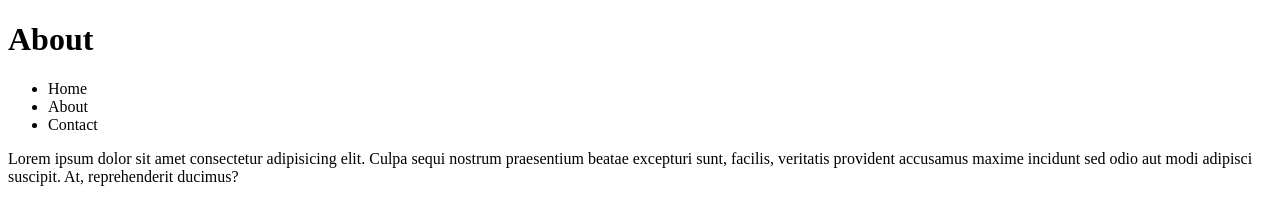
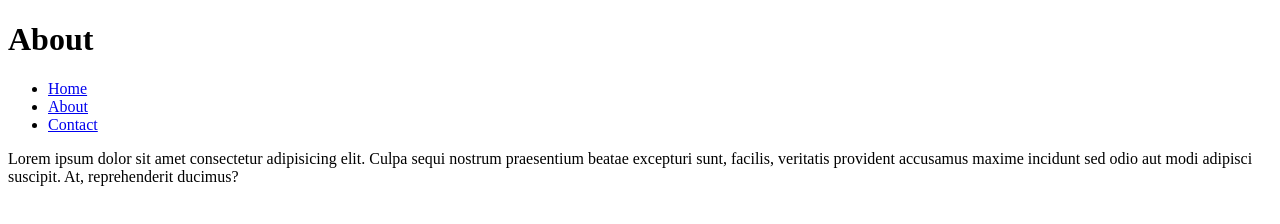
Before and after one commit to HafizYasirKhan/demoproject, a plain HTML site: page about.html in a window 1280 px wide. Drawn offline with Linux system fonts and the light colour scheme.

Commit message:
add links in 3 filesr

```diff
--- a/about.html
+++ b/about.html
@@ -8,9 +8,9 @@
 <body>
     <h1>About</h1>
     <ul>
-        <li>Home</li>
-        <li>About</li>
-        <li>Contact</li>
+        <li><a href="index.html">Home</a></li>
+        <li><a href="about.html">About</a></li>
+        <li><a href="contact.html">Contact</a></li>
     </ul>
     <p>
 
```
Also changed, not shown: contact.html (+3 -3 lines), index.html (+3 -3 lines).
